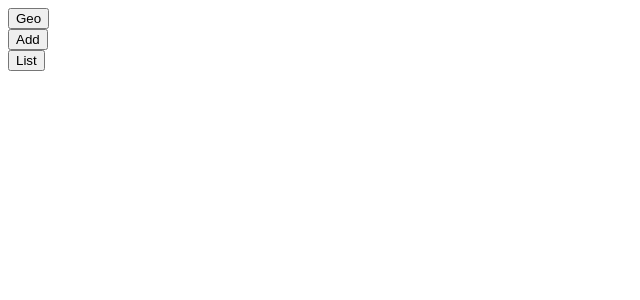
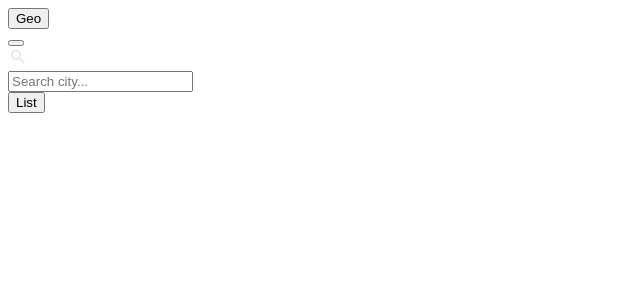
Before and after one commit to levchenkoNikita/MeteorologicalApplacation, a React (Vite) app: page / in a window 1280 px wide. Shown: the top 300 px of the page, without its empty margins (0-640 px from the left). Built offline with nearby package versions, Linux system fonts and the light colour scheme; the HTML template or start-up script is replaced by a standard one.

Commit message:
На всякий

```diff
--- a/src/components/Menu.jsx
+++ b/src/components/Menu.jsx
@@ -8,8 +8,8 @@ const Menu = () => {
     return (
         <div
             className="
-                w-full h-[100px] bg-[#48319D] absolute
-                top-full translate-y-[-100%] z-4
+                w-full h-[100px] bg-[#48319D] relative
+                top-full translate-y-[-100%] z-100
                 flex items-end justify-between text-white
             "
         >
--- a/src/components/UI/buttons/AddCityButton.jsx
+++ b/src/components/UI/buttons/AddCityButton.jsx
@@ -1,8 +1,20 @@
-const AddCityButton = () => {
+const AddCityButton = ({isActive}) => {
 
     return (
-        <button className="w-[64px] aspect-[1] bg-red-950 rounded-full">
-            Add
+        <button className="w-[64px] aspect-[1] bg-red-950 rounded-full relative">
+            <div
+            className={`
+            w-[28px] h-[4px] bg-violet-600 rounded-[2px] absolute top-[50%] left-[50%] translate-[-50%]
+            `}>
+
+            </div>
+            <div className={`
+                w-[28px] h-[4px] bg-violet-600 rounded-[2px]
+                absolute top-[50%] left-[50%] translate-[-50%]
+                ${isActive ? '' : 'rotate-[90deg]'}
+                `}>
+
+            </div>
         </button>
     );
 }
--- /dev/null
+++ b/src/components/UI/inputs/LayerInput.jsx
@@ -0,0 +1,27 @@
+const LayerInput = () => {
+
+    return (
+        <div className="relative mt-[40px] border-b-1 border-white pb-[20px]">
+            <div className="w-[16px] aspect-[1] absolute top-[10px] left-[8px] flex items-center justify-center">
+                <svg height="20px" viewBox="0 -960 960 960" width="20px" fill="#e3e3e3">
+                    <path d="M765-144 526-383q-30 22-65.79 34.5-35.79 12.5-76.18 12.5Q284-336 214-406t-70-170q0-100 70-170t170-70q100
+                        0 170 70t70 170.03q0 40.39-12.5 76.18Q599-464 577-434l239 239-51 51ZM384-408q70
+                        0 119-49t49-119q0-70-49-119t-119-49q-70 0-119 49t-49 119q0 70 49 119t119 49Z"
+                    />
+                </svg>
+            </div>
+            <input
+                type="text"
+                className={`
+                w-[358px] h-[36px] bg-red-950 rounded-[10px]
+                py-[7px] pl-[26px] pr-[16px] outline-none
+                border-1 border-transparent
+                focus:border-white
+            `}
+                placeholder="Search city..."
+            />
+        </div>
+    );
+}
+
+export default LayerInput;
--- a/src/components/UI/layers/AddCityLayer.jsx
+++ b/src/components/UI/layers/AddCityLayer.jsx
@@ -1,4 +1,5 @@
 import React from "react";
+import LayerInput from "../inputs/LayerInput";
 
 const AddCityLayer = ({isActive}) => {
 
@@ -6,12 +7,15 @@ const AddCityLayer = ({isActive}) => {
     return (
         <div
             className={`
-                w-full h-[702px] absolute top-[100px] z-[-1]
+                w-full h-[702px] absolute top-[100px] z-[-1] rounded-tr-[44px] rounded-tl-[44px]
                 ${isActive ? 'translate-y-[-702px]' : 'translate-y-[0px]' }
                 bg-violet-600 bg-[url('./assets/images/addcity-back-button.png')]
-                flex items-center justify-center shrink-0
+                flex flex-col items-center justify-start shrink-0 duration-[0.2s]
             `}>
-
+                <LayerInput />
+                {/* <div>
+                    Поле показывающее текущий результат поиска(подсказка при поиске)
+                </div> */}
         </div>
     );
 }
```
Also changed, not shown: src/components/UI/buttons/LayerButton.jsx (renamed from src/components/UI/buttons/AddCityLayerButton.jsx, +4 -3 lines), src/assets/icons/delete.svg (added), src/assets/icons/search.svg (added).
